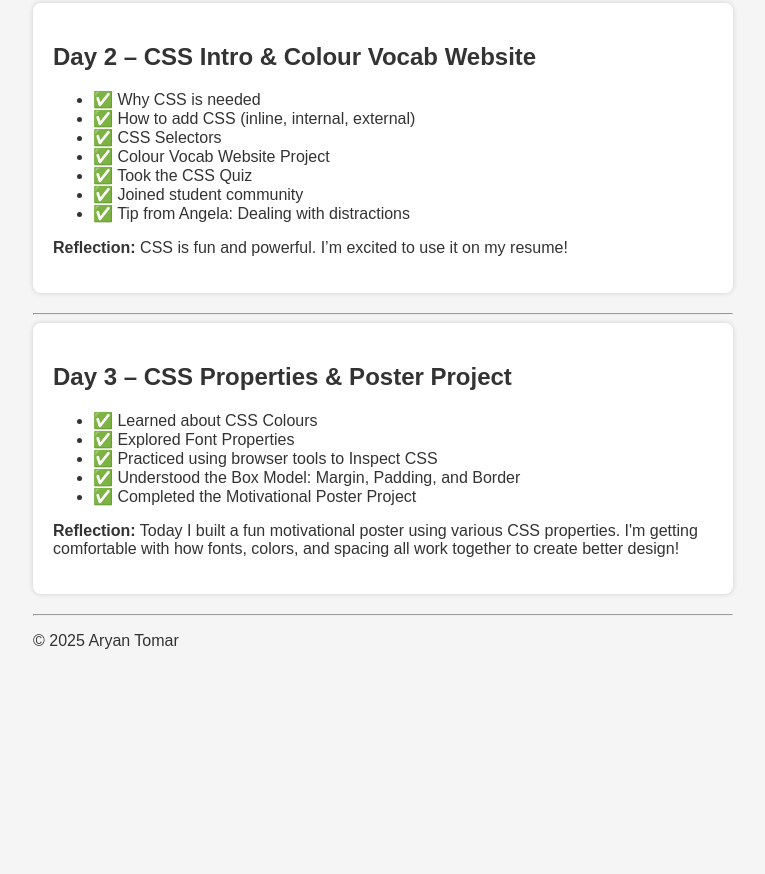
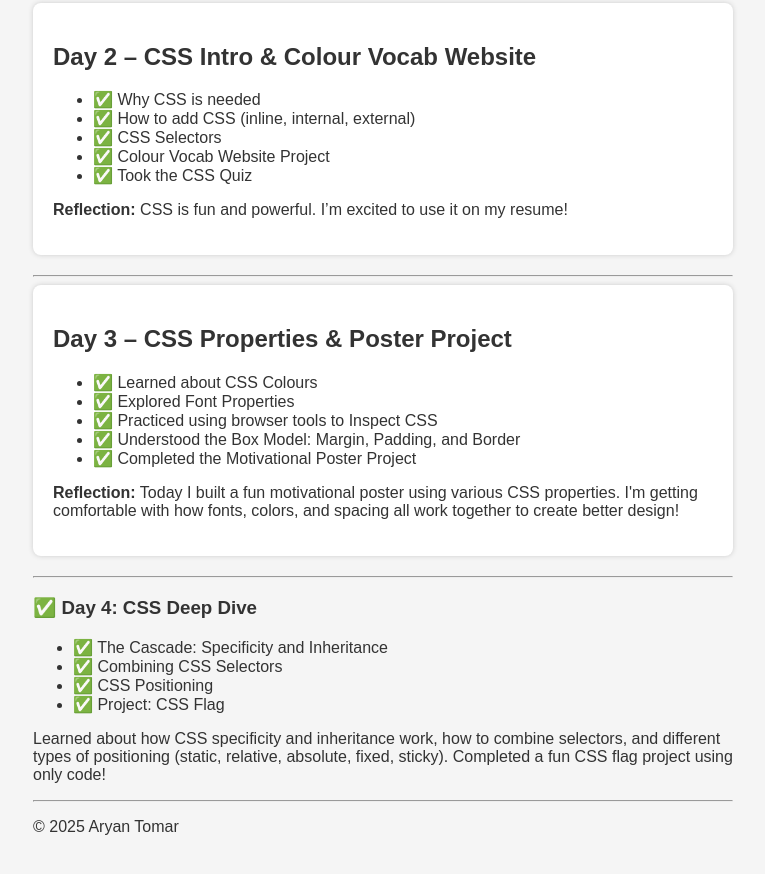
Before and after one commit to aryantomar02/100-days-of-code, a plain HTML site: page index.html in a window 1280 px wide. Shown: the part 490-1364 px from the top of the page, without its empty margins (257-1022 px from the left). Before the commit the page ends 1180 px from the top, so only its background shows below. Drawn offline with Linux system fonts and the light colour scheme.

Commit message:
Update index.html

```diff
--- a/index.html
+++ b/index.html
@@ -65,8 +65,6 @@
     <li>✅ CSS Selectors</li>
     <li>✅ Colour Vocab Website Project</li>
     <li>✅ Took the CSS Quiz</li>
-    <li>✅ Joined student community</li>
-    <li>✅ Tip from Angela: Dealing with distractions</li>
   </ul>
   <p><strong>Reflection:</strong> CSS is fun and powerful. I’m excited to use it on my resume!</p>
 </section>
@@ -86,6 +84,19 @@
 <hr />
 
 
+<h3>✅ Day 4: CSS Deep Dive</h3>
+<ul>
+  <li>✅ The Cascade: Specificity and Inheritance</li>
+  <li>✅ Combining CSS Selectors</li>
+  <li>✅ CSS Positioning</li>
+  <li>✅ Project: CSS Flag</li>
+</ul>
+<p>
+  Learned about how CSS specificity and inheritance work, how to combine selectors, and different types of positioning (static, relative, absolute, fixed, sticky). Completed a fun CSS flag project using only code!
+</p>
+<hr />
+
+
   <footer>
     <p>&copy; 2025 Aryan Tomar</p>
   </footer>
```
